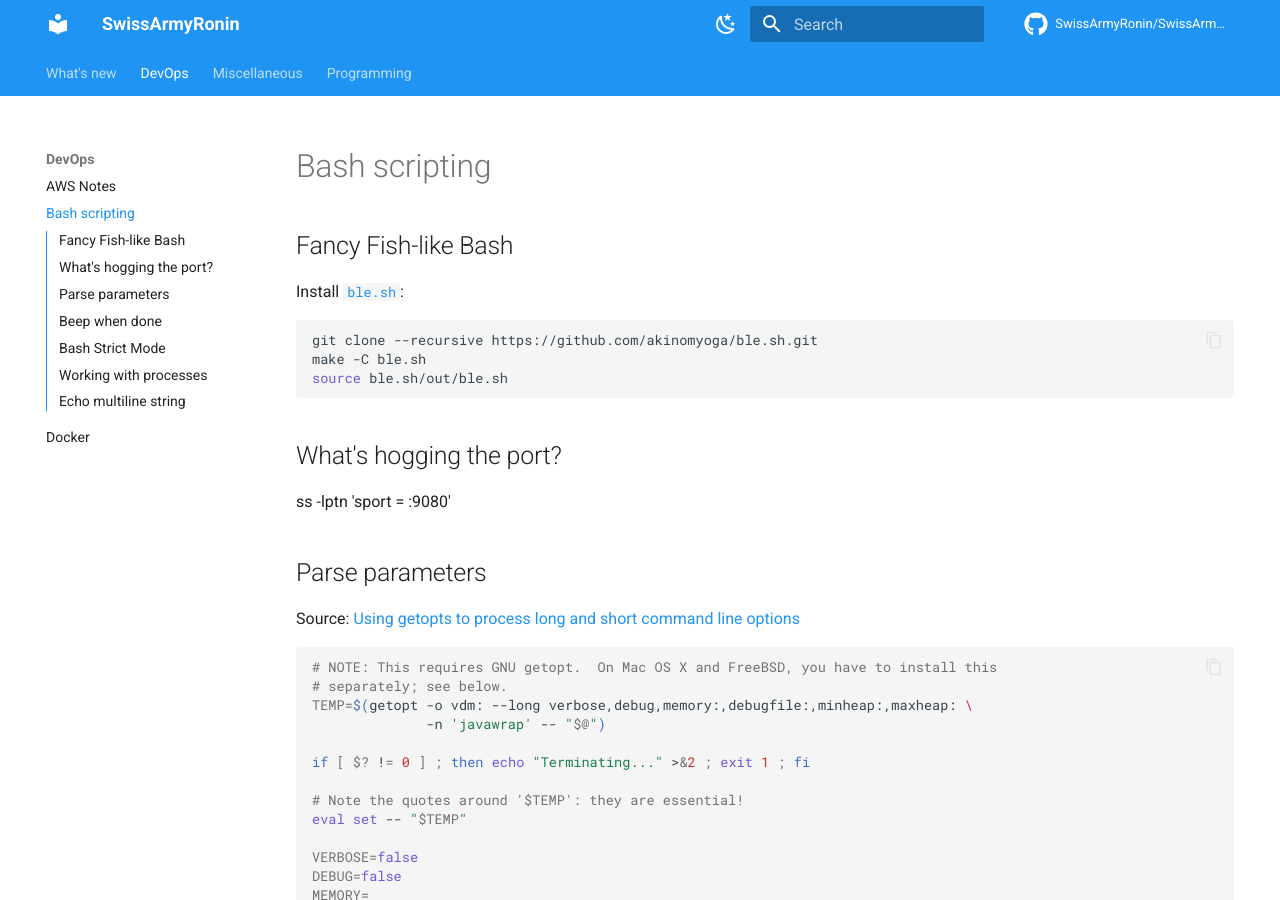
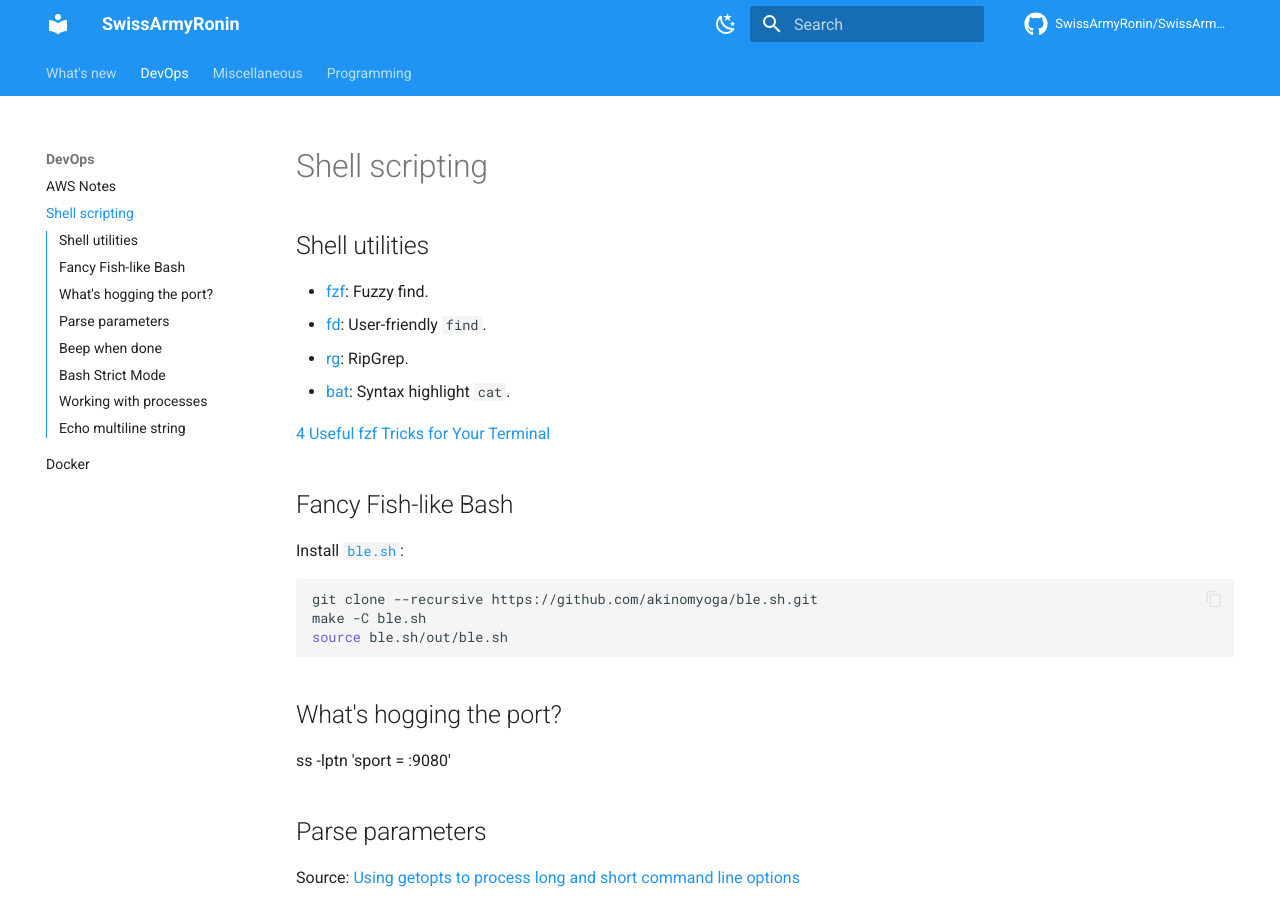
Before and after one commit to SwissArmyRonin/SwissArmyRonin.github.io, an MkDocs documentation site: the page built from docs/DevOps/BashScripting.md, in a window 1280 px wide and 900 px high. Built offline with MkDocs 1.6.1 and Material for MkDocs 9.7.7, drawn with Linux system fonts in a browser that asks for light colours; comment, search, counter and statistics services are not loaded.

Commit message:
Added shell utilities

```diff
--- a/docs/DevOps/BashScripting.md
+++ b/docs/DevOps/BashScripting.md
@@ -1,6 +1,16 @@
-# Bash scripting
+# Shell scripting
 
 <!-- toc -->
+
+## Shell utilities
+
+* [fzf](https://github.com/junegunn/fzf): Fuzzy find.
+* [fd](https://github.com/sharkdp/fd): User-friendly `find`.
+* [rg](https://github.com/BurntSushi/ripgrep): RipGrep.
+* [bat](https://github.com/sharkdp/bat): Syntax highlight `cat`.
+
+[4 Useful fzf Tricks for Your Terminal](https://pragmaticpineapple.com/four-useful-fzf-tricks-for-your-terminal/)
+
 
 ## Fancy Fish-like Bash
 
```
Also changed, not shown: docs/index.md (+1 -1 lines).
